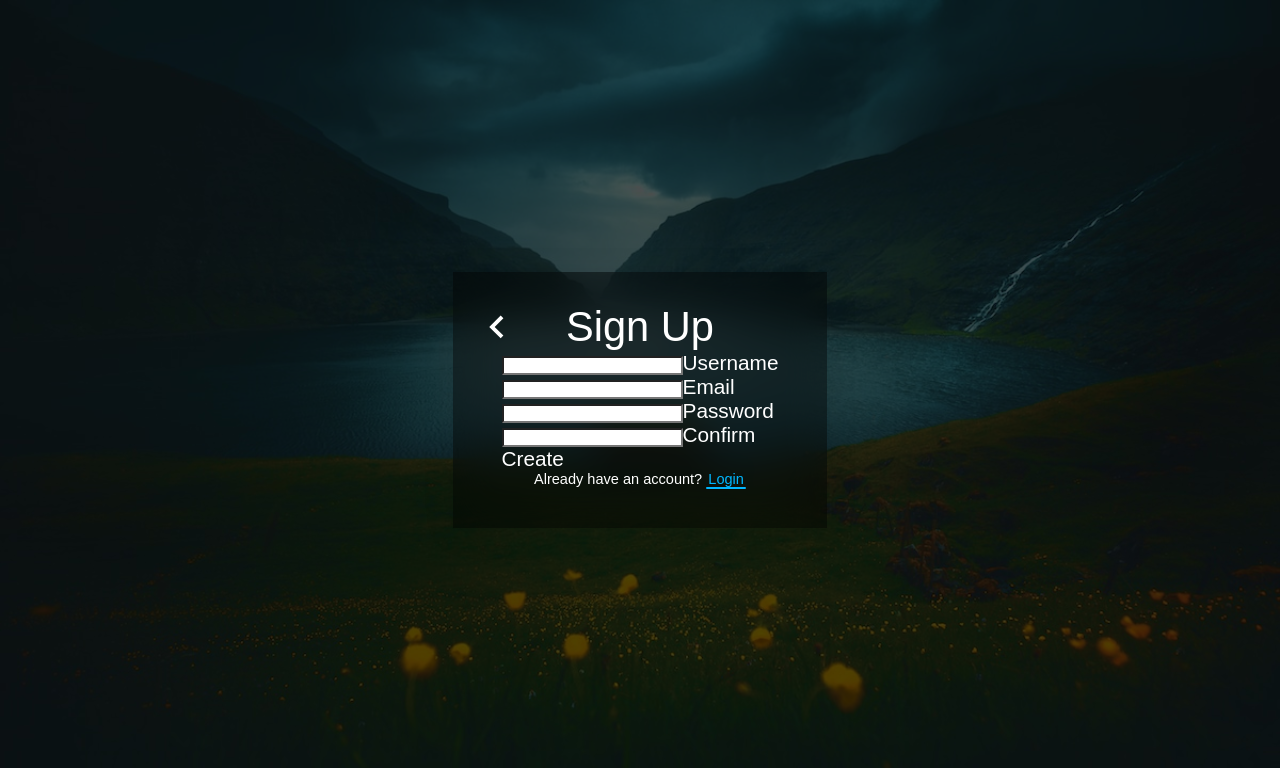
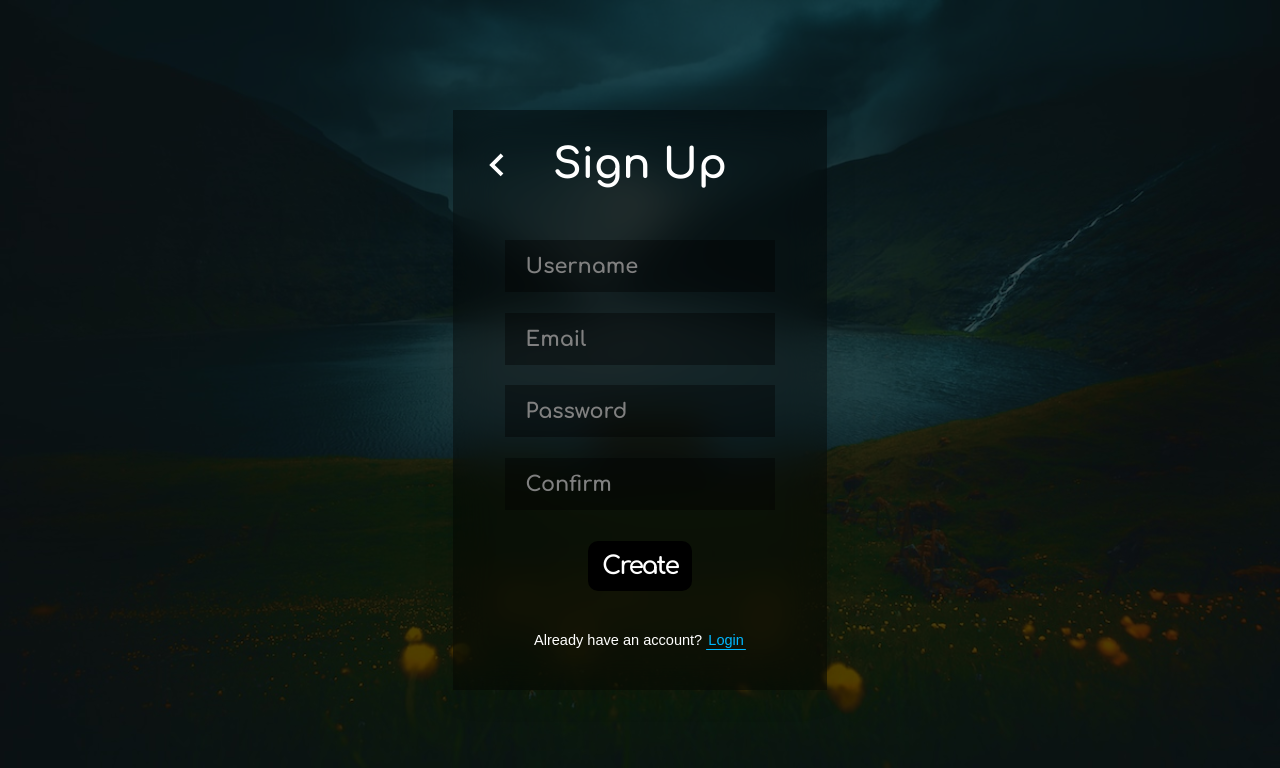
Before and after one commit to v-amirrr/project-management, a React (Create React App) app: page /signup/form in a window 1280 px wide. Shown: the top 768 px of the page. Built offline with nearby package versions, Linux system fonts and the light colour scheme.

Commit message:
style: added style to signup form

```diff
--- a/src/components/homepages/BeforeLogin.module.css
+++ b/src/components/homepages/BeforeLogin.module.css
@@ -24,6 +24,7 @@
 
 .start-button {
     font-family: 'Comfortaa', cursive;
+    cursor: pointer;
     white-space: nowarp;
     letter-spacing: -2px;
     width: 5rem;
@@ -38,4 +39,5 @@
     -moz-border-radius: 10px;
     -ms-border-radius: 10px;
     -o-border-radius: 10px;
+    user-select: none;
 }
--- a/src/components/signup/Signup.module.css
+++ b/src/components/signup/Signup.module.css
@@ -35,6 +35,7 @@
 
 .title {
     font-size: 2rem;
+    font-family: 'Comfortaa', cursive;
 }
 
 .go-back-button {
--- a/src/components/signup/SignupForm.js
+++ b/src/components/signup/SignupForm.js
@@ -1,5 +1,7 @@
 import React from 'react';
 import styles from "./SignupForm.module.css";
+
+import { motion } from 'framer-motion';
 
 const SignupForm = () => {
     return (
@@ -7,27 +9,27 @@ const SignupForm = () => {
             <div className={styles["form"]}>
                 <div className={styles["inputs"]}>
                     <div className={styles["input"]}>
-                        <input type="text" />
-                        <span>Username</span>
+                        <input placeholder=" " type="text" />
+                        <span className={styles["placeholder"]}>Username</span>
                     </div>
 
                     <div className={styles["input"]}>
-                        <input type="email" />
-                        <span>Email</span>
+                        <input placeholder=" " type="email" />
+                        <span className={styles["placeholder"]}>Email</span>
                     </div>
 
                     <div className={styles["input"]}>
-                        <input type="password" />
-                        <span>Password</span>
+                        <input placeholder=" " type="password" />
+                        <span className={styles["placeholder"]}>Password</span>
                     </div>
 
                     <div className={styles["input"]}>
-                        <input type="password" />
-                        <span>Confirm</span>
+                        <input placeholder=" " type="password" />
+                        <span className={styles["placeholder"]}>Confirm</span>
                     </div>
                 </div>
 
-                <div className={styles["submit"]}>Create</div>
+                <motion.div className={styles["submit"]} whileHover={{ scale: 1.2 }} whileTap={{ scale: 0.7 }}>Create</motion.div>
             </div>
         </>
     );
--- a/src/components/signup/SignupForm.module.css
+++ b/src/components/signup/SignupForm.module.css
@@ -0,0 +1,82 @@
+.form {
+    margin: 2rem;
+    display: flex;
+    justify-content: center;
+    align-items: center;
+    flex-direction: column;
+    width: 10rem;
+}
+
+.input {
+    position: relative;
+}
+
+.input input {
+    width: 13rem;
+    padding: .5rem;
+    margin: .5rem 0;
+    border: none;
+    color: #fff;
+    font-size: 1.2rem;
+    background-color: #00000062;
+    border: solid 1px #ffffff00;
+    transition: all .4s;
+    -webkit-transition: all .4s;
+    -moz-transition: all .4s;
+    -ms-transition: all .4s;
+    -o-transition: all .4s;
+}
+
+.placeholder {
+    position: absolute;
+    left: 1em;
+    top: 50%;
+    transform: translateY(-50%);
+    -webkit-transform: translateY(-50%);
+    -moz-transform: translateY(-50%);
+    -ms-transform: translateY(-50%);
+    -o-transform: translateY(-50%);
+    color: #cfcfcf;
+    user-select: none;
+    z-index: -1;
+    transition: .2s all;
+    -webkit-transition: .2s all;
+    -moz-transition: .2s all;
+    -ms-transition: .2s all;
+    -o-transition: .2s all;
+    font-family: 'Comfortaa', cursive;
+
+}
+
+.input input:focus {
+    border-bottom: solid 1px #ffffff33;
+}
+
+.input input:focus + .placeholder, .input input:not(:placeholder-shown) + .placeholder {
+    position: absolute;
+    top: .5rem;
+    left: .5rem;
+    font-size: .6rem;
+    z-index: 1;
+}
+
+.submit {
+    cursor: pointer;
+    margin-top: 1rem;
+    font-family: 'Comfortaa', cursive;
+    white-space: nowarp;
+    letter-spacing: -2px;
+    width: 5rem;
+    height: 2.4rem;
+    font-size: 1.2rem;
+    background-color: #000000;
+    display: flex;
+    justify-content: center;
+    align-items: center;
+    border-radius: 10px;
+    -webkit-border-radius: 10px;
+    -moz-border-radius: 10px;
+    -ms-border-radius: 10px;
+    -o-border-radius: 10px;
+    user-select: none;
+}
--- a/src/components/signup/SignupOptions.module.css
+++ b/src/components/signup/SignupOptions.module.css
@@ -21,6 +21,7 @@
     -moz-transition: all .2s;
     -ms-transition: all .2s;
     -o-transition: all .2s;
+    user-select: none;
 }
 
 .options div:hover {
```
